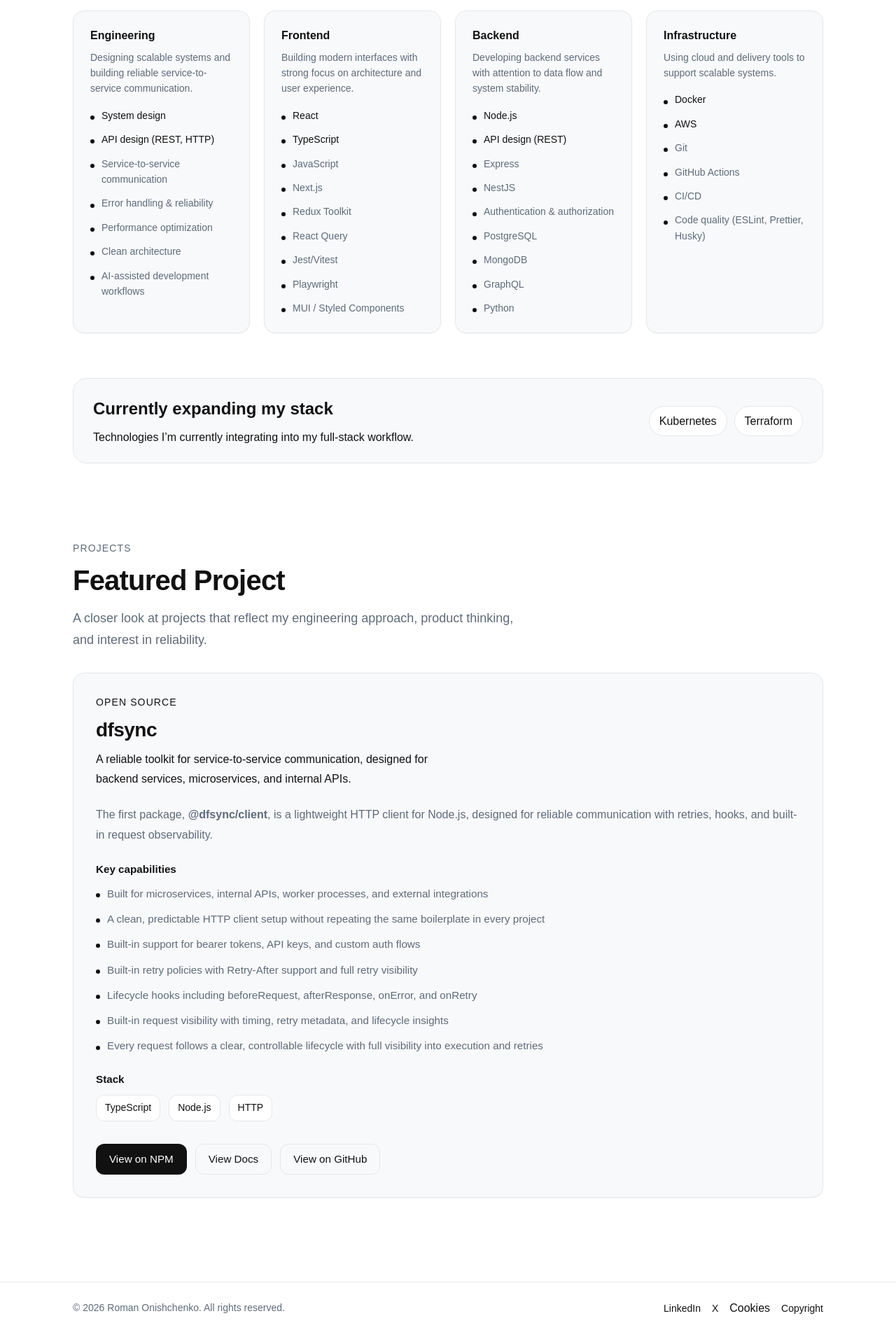
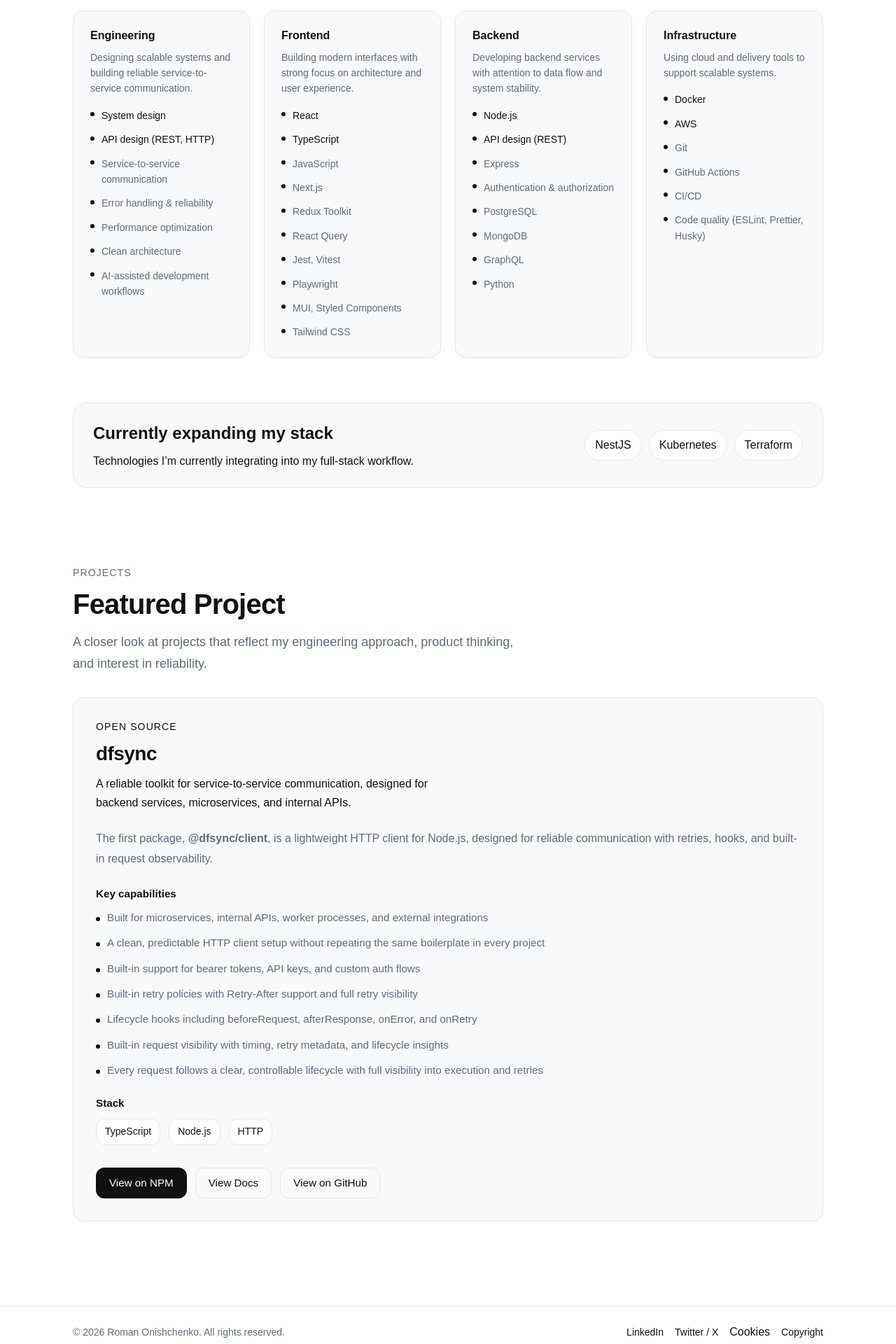
Before and after one commit to romanindev/oroman-site, a Next.js app: page / in a window 1280 px wide. Shown: the part 1540-3460 px from the top of the page at 70% size. Built offline with nearby package versions, Linux system fonts and the light colour scheme; no server answers.

Commit message:
chore: update skills (#5)

```diff
--- a/src/components/home/Skills/Skills.module.css
+++ b/src/components/home/Skills/Skills.module.css
@@ -65,7 +65,7 @@
 .listItem::before {
   content: '';
   position: absolute;
-  top: 0.7rem;
+  top: 0.4rem;
   left: 0;
   width: 0.375rem;
   height: 0.375rem;
--- a/src/components/home/Skills/Skills.tsx
+++ b/src/components/home/Skills/Skills.tsx
@@ -5,7 +5,7 @@ import styles from './Skills.module.css';
 
 const skillsExploring = {
   title: 'Currently expanding my stack',
-  items: ['Kubernetes', 'Terraform'],
+  items: ['NestJS', 'Kubernetes', 'Terraform'],
 };
 
 const skillGroups = [
@@ -32,9 +32,10 @@ const skillGroups = [
       'Next.js',
       'Redux Toolkit',
       'React Query',
-      'Jest/Vitest',
+      'Jest, Vitest',
       'Playwright',
-      'MUI / Styled Components',
+      'MUI, Styled Components',
+      'Tailwind CSS',
     ],
   },
   {
@@ -44,7 +45,6 @@ const skillGroups = [
       'Node.js',
       'API design (REST)',
       'Express',
-      'NestJS',
       'Authentication & authorization',
       'PostgreSQL',
       'MongoDB',
--- a/src/components/layout/Footer/Footer.module.css
+++ b/src/components/layout/Footer/Footer.module.css
@@ -9,6 +9,7 @@
   display: flex;
   flex-direction: column;
   gap: var(--space-3);
+  align-items: center;
 }
 
 /* copyright */
@@ -73,7 +74,6 @@ button.link {
 @media (min-width: 768px) {
   .inner {
     flex-direction: row;
-    align-items: center;
     justify-content: space-between;
   }
 
--- a/src/components/layout/Footer/Footer.tsx
+++ b/src/components/layout/Footer/Footer.tsx
@@ -12,7 +12,7 @@ const links = [
   },
   {
     href: 'https://x.com/boredexill',
-    label: 'X',
+    label: 'Twitter / X',
   },
 ];
 
```
Also changed, not shown: src/data/experience.ts (+3 -4 lines).
